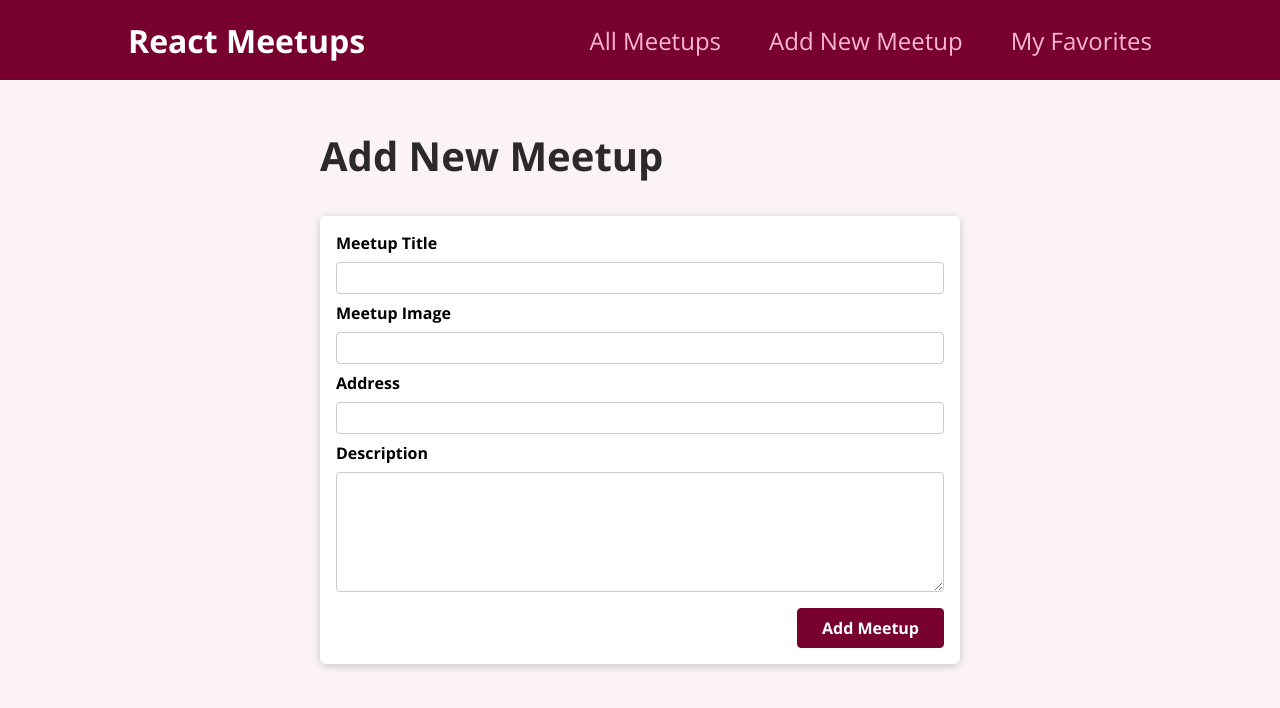
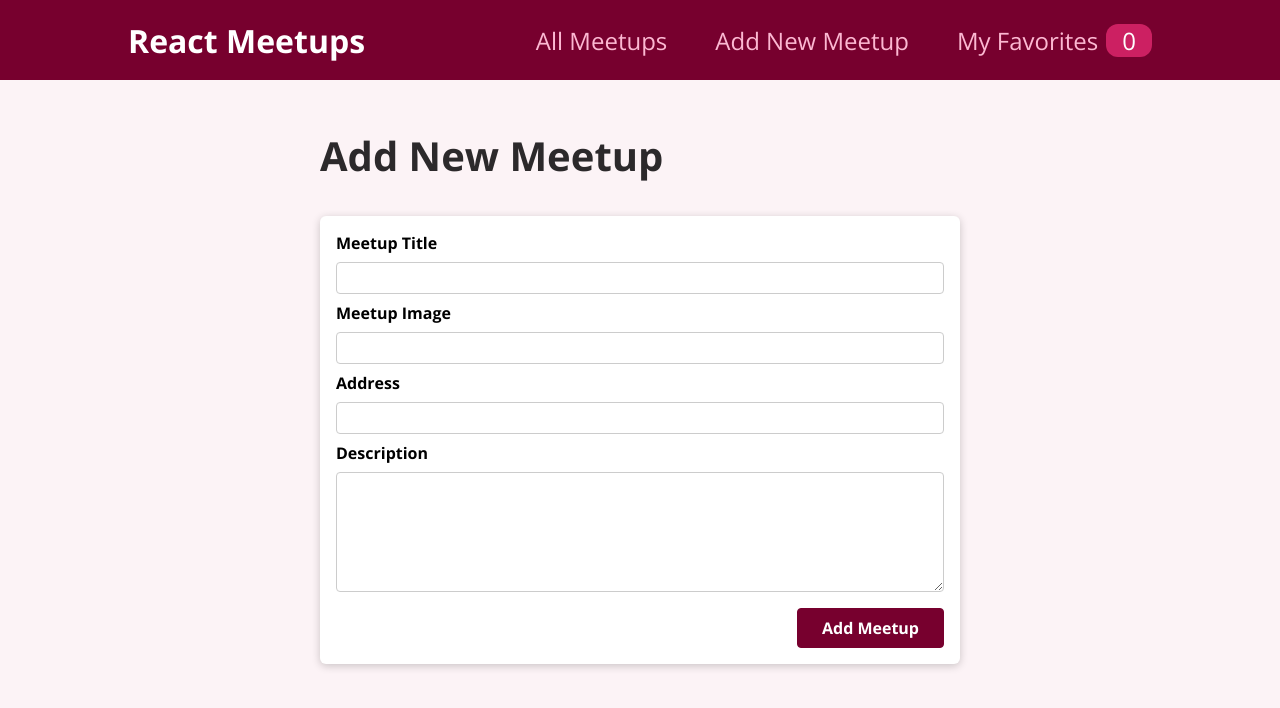
Before and after one commit to Andsou/react-udemy-demo-project, a React (Create React App) app in the folder react-course/: page /new-meetup in a window 1280 px wide. Shown: the top 708 px of the page. Built offline with nearby package versions, Linux system fonts and the light colour scheme.

Commit message:
Added functionality to remove favourites and adding some styling

```diff
--- a/react-course/src/components/layout/MainNavigation.js
+++ b/react-course/src/components/layout/MainNavigation.js
@@ -1,8 +1,12 @@
+import { useContext } from "react";
 import { Link } from "react-router-dom";
 
 import classes from "./MainNavigation.module.css";
+import FavouritesContext from "../../store/favourites-context";
 
 function MainNavigation() {
+  const favouritesCtx = useContext(FavouritesContext);
+
   return (
     <header className={classes.header}>
       <div className={classes.logo}>React Meetups</div>
@@ -15,7 +19,12 @@
             <Link to="/new-meetup">Add New Meetup</Link>
           </li>
           <li>
-            <Link to="/favorites">My Favorites</Link>
+            <Link to="/favorites">
+              My Favorites
+              <span className={classes.badge}>
+                {favouritesCtx.totalFavourites}
+              </span>
+            </Link>
           </li>
         </ul>
       </nav>
--- a/react-course/src/pages/Favourites.js
+++ b/react-course/src/pages/Favourites.js
@@ -1,5 +1,25 @@
+import { useContext } from "react";
+
+import FavouritesContext from "../store/favourites-context";
+import MeetupList from "../components/meetups/MeetupList";
+
 function FavouritesPage() {
-  return <div>Favourites Page</div>;
+  const favouritesCtx = useContext(FavouritesContext);
+
+  let content;
+
+  if (favouritesCtx.totalFavourites === 0) {
+    content = <p>You got no favourites yet. Start adding some?</p>;
+  } else {
+    content = <MeetupList meetups={favouritesCtx.favourites} />;
+  }
+
+  return (
+    <section>
+      <h1>My Favourites</h1>
+      {content}
+    </section>
+  );
 }
 
 export default FavouritesPage;
```
